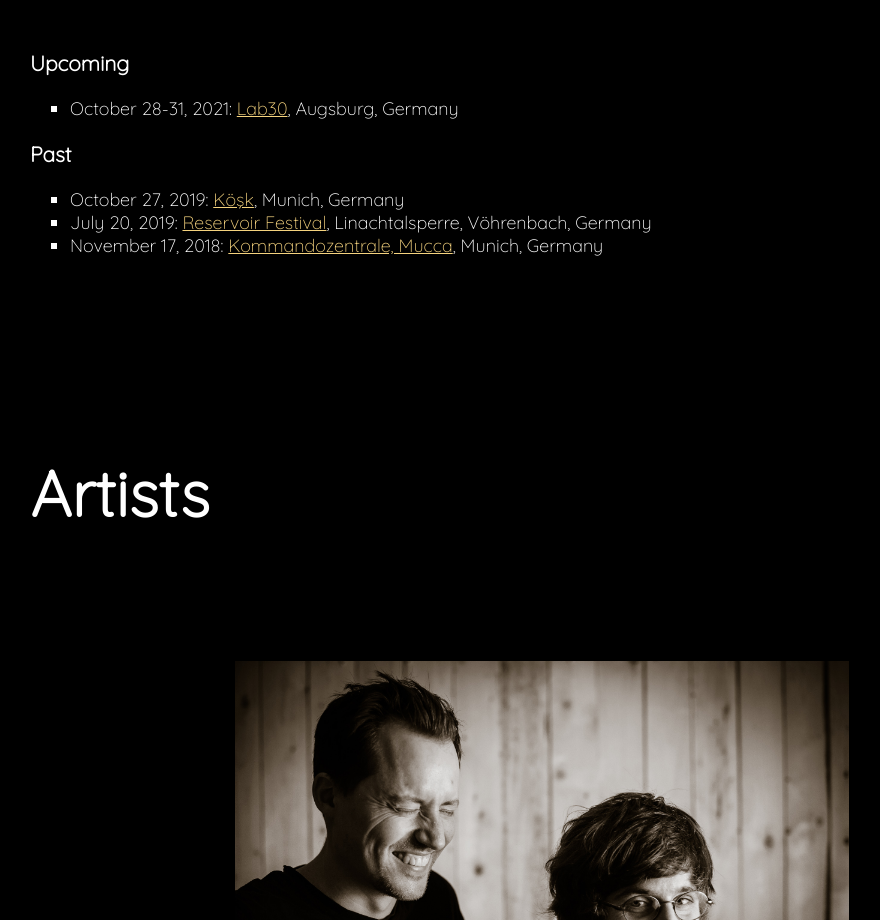
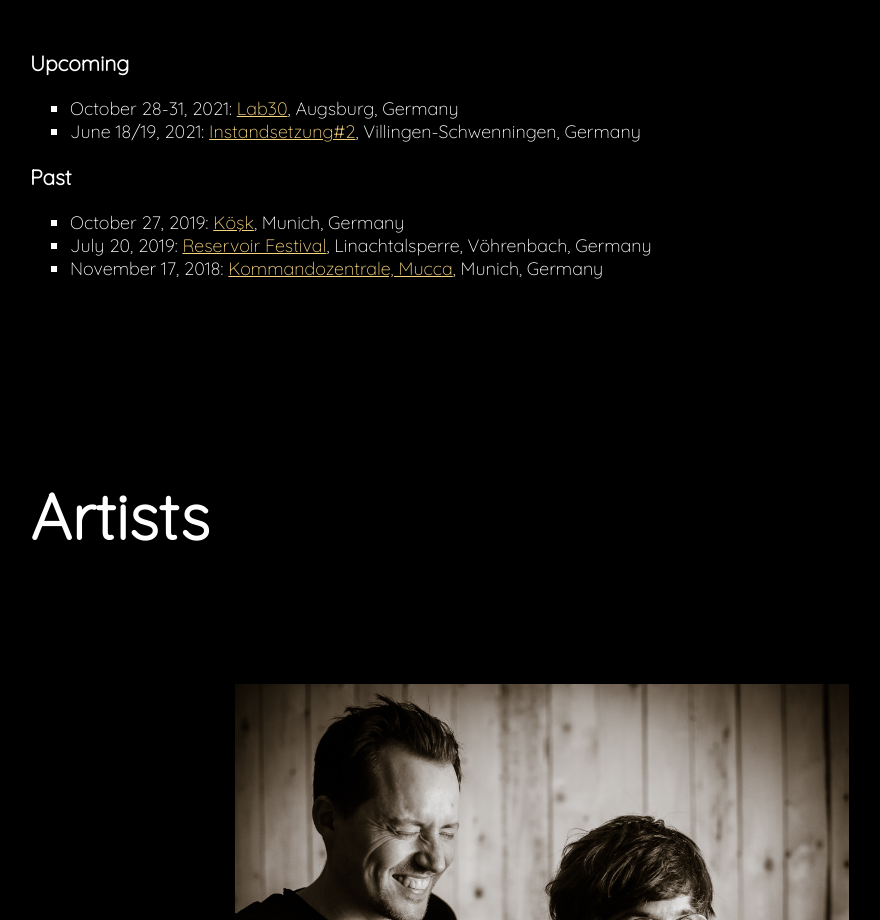
Before and after one commit to thomasgeissl/klanglichtstrom-website, a Gatsby site: page / in a window 1280 px wide. Shown: the part 1522-2442 px from the top of the page, without its empty margins (98-978 px from the left). Built offline with nearby package versions, Linux system fonts and the light colour scheme; Gatsby itself is replaced by a stand-in of ours.

Commit message:
added vs gig

```diff
--- a/src/components/When.js
+++ b/src/components/When.js
@@ -17,6 +17,17 @@ export default () => {
             Lab30
           </a>
           , Augsburg, Germany
+        </li>
+        <li>
+          June 18/19, 2021:{" "}
+          <a
+            href="https://www.instandsetzung-vs.de/"
+            target="_blank"
+            rel="noreferrer"
+          >
+            Instandsetzung#2
+          </a>
+          , Villingen-Schwenningen, Germany
         </li>
       </List>
       <h3>Past</h3>
```
